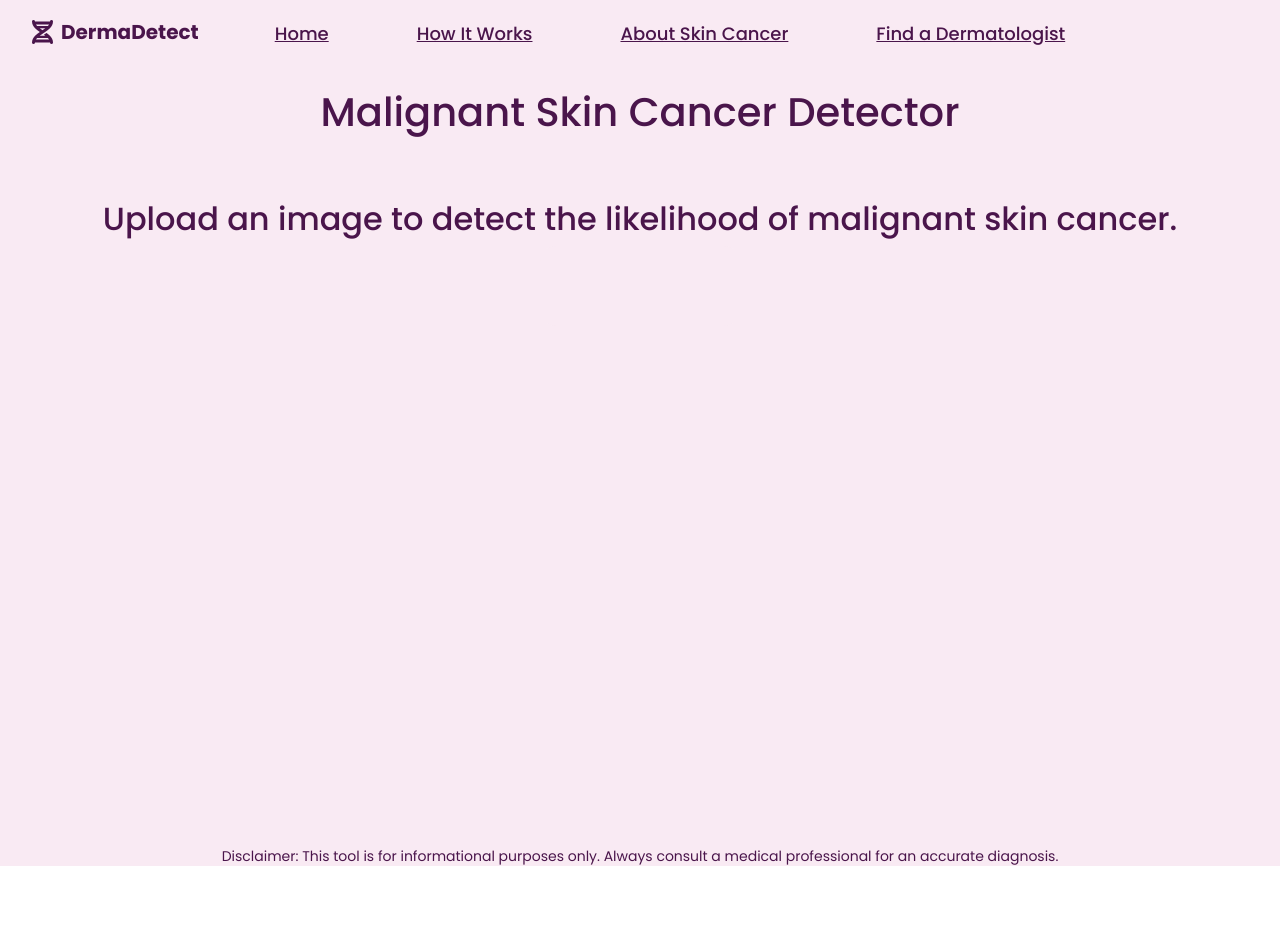
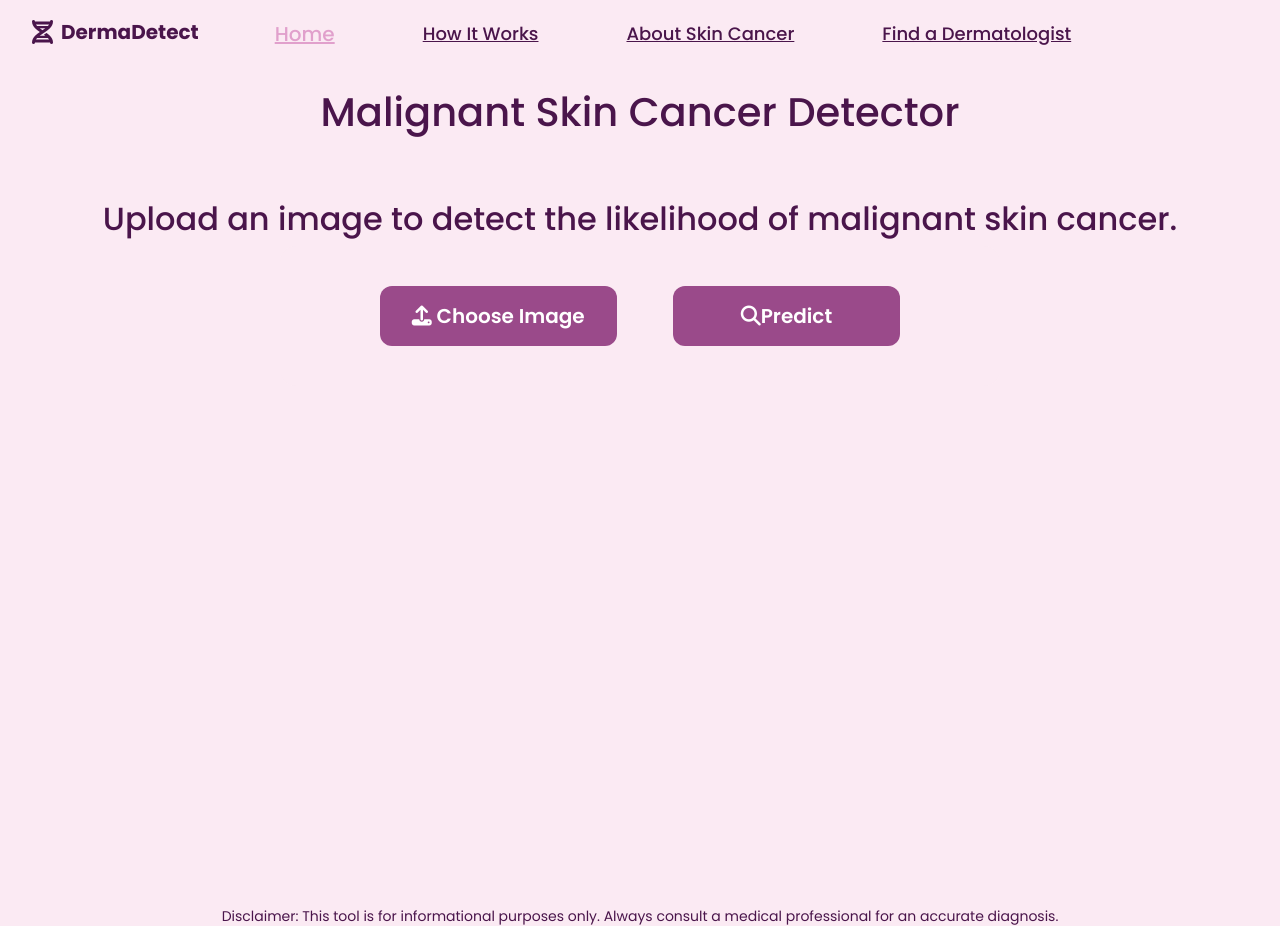
Before and after one commit to sneha-byte/DermaDetect, a React (Vite) app in the folder frontend/: page / in a window 1280 px wide. Before the commit the page ends 866 px from the top, so only its background shows below. Built offline with nearby package versions, Linux system fonts and the light colour scheme.

Commit message:
fixed buttons

```diff
--- a/frontend/src/components/Navbar.tsx
+++ b/frontend/src/components/Navbar.tsx
@@ -1,36 +1,47 @@
-import { Link } from "react-router-dom";
+import { Link, useLocation } from "react-router-dom";
 
 function Navbar() {
+    const location = useLocation();
+
+    // Function to check if the current route matches the link
+    const isActive = (path: string) => location.pathname === path;
+
     return (
         <div className="flex gap-5 h-16 w-full px-8 sm:px-6 lg:px-8 items-center bg-burgundy-300">
             <div className="flex items-center">
                 <i className="fas fa-dna text-burgundy-900 text-2xl mr-2"></i>
-                <span className="text-xl font-bold text-burgundy-900">
-                    DermaDetect
-                </span>
+                <span className="text-xl font-bold text-burgundy-900">DermaDetect</span>
             </div>
             <div className="w-full flex justify-baseline gap-5 sm:ml-6 sm:flex sm:space-x-8">
                 <Link
                     to="/"
-                    className="text-burgundy-900 no-underline hover:text-burgundy-700 inline-flex items-center px-1 pt-1 font-medium text-lg"
+                    className={`${
+                        isActive("/") ? "text-burgundy-500 text-xl font-bold" : "text-burgundy-900"
+                    } no-underline hover:text-burgundy-500 inline-flex items-center px-1 pt-1 font-medium text-lg`}
                 >
                     Home
                 </Link>
                 <Link
                     to="/how-it-works"
-                    className="text-burgundy-900 no-underline hover:text-burgundy-700 inline-flex items-center px-1 pt-1 font-medium text-lg"
+                    className={`${
+                        isActive("/how-it-works") ? "text-burgundy-500 text-xl font-bold" : "text-burgundy-900"
+                    } no-underline hover:text-burgundy-500 inline-flex items-center px-1 pt-1 font-medium text-lg`}
                 >
                     How It Works
                 </Link>
                 <Link
                     to="/about-skin-cancer"
-                    className="text-burgundy-900 no-underline hover:text-burgundy-700 inline-flex items-center px-1 pt-1 font-medium text-lg"
+                    className={`${
+                        isActive("/about-skin-cancer") ? "text-burgundy-500 font-bold text-xl " : "text-burgundy-900"
+                    } no-underline hover:text-burgundy-500 inline-flex items-center px-1 pt-1 font-medium text-lg`}
                 >
                     About Skin Cancer
                 </Link>
                 <Link
                     to="/find-a-dermatologist"
-                    className="text-burgundy-900 no-underline hover:text-burgundy-700 inline-flex items-center px-1 pt-1 font-medium text-lg"
+                    className={`${
+                        isActive("/find-a-dermatologist") ? "text-xl text-burgundy-500 font-bold" : "text-burgundy-900"
+                    } no-underline hover:text-burgundy-500 inline-flex items-center px-1 pt-1 font-medium text-lg`}
                 >
                     Find a Dermatologist
                 </Link>
--- a/frontend/src/index.css
+++ b/frontend/src/index.css
@@ -7,19 +7,19 @@
 }
 
 .bg-burgundy-900 {
-    background-color: #4A154B;
+    background-color: #6B2D6F;
 }
 
 .bg-burgundy-700 {
-    background-color: #7A1E6B;
+    background-color: #9A4A8A;
 }
 
 .bg-burgundy-500 {
-    background-color: #D291BC;
+    background-color: #E6B8D6;
 }
 
 .bg-burgundy-300 {
-    background-color: #f9eaf3;
+    background-color: #FBEAF3;
 }
 
 .text-burgundy-900 {
@@ -31,11 +31,11 @@
 }
 
 .text-burgundy-500 {
-    color: #D291BC;
+    color: #e1a0cc;
 }
 
 .text-burgundy-300 {
-    color: #F5D5E8;
+    color: #f7d1e7;
 }
 
 @keyframes fadeIn {
--- a/frontend/src/pages/Home.tsx
+++ b/frontend/src/pages/Home.tsx
@@ -9,7 +9,22 @@ export default function Home() {
     const [showChooseImage, setShowChooseImage] = useState(false);
     const [showPredictButton, setShowPredictButton] = useState(false);
 
+    useEffect(() => {
+        // Show the "Choose Image" button after 500ms
+        const chooseImageTimeout = setTimeout(() => {
+            setShowChooseImage(true);
+        }, 500);
 
+        // Show the "Predict" button after 1000ms
+        const predictButtonTimeout = setTimeout(() => {
+            setShowPredictButton(true);
+        }, 1000);
+
+        return () => {
+            clearTimeout(chooseImageTimeout);
+            clearTimeout(predictButtonTimeout);
+        };
+    }, []);
 
     const handleFileChange = (e: React.ChangeEvent<HTMLInputElement>) => {
         if (e.target.files && e.target.files.length > 0) {
@@ -67,7 +82,7 @@ export default function Home() {
                 {showPredictButton && (
                     <div
                         onClick={handlePredictButtonClick}
-						className="text-white text-xl font-semibold px-17 rounded-xl bg-burgundy-700 hover:bg-burgundy-900 hover:scale-105 flex items-center justify-center transition-transform cursor-pointer">
+						className="text-white text-xl font-semibold px-17 rounded-xl bg-burgundy-700 hover:bg-burgundy-900 hover:scale-105 flex items-center justify-center transition-transform cursor-pointer animate-fade-in-delay">
                         <i className="fas fa-search"></i> Predict
                     </div>
                 )}
```
